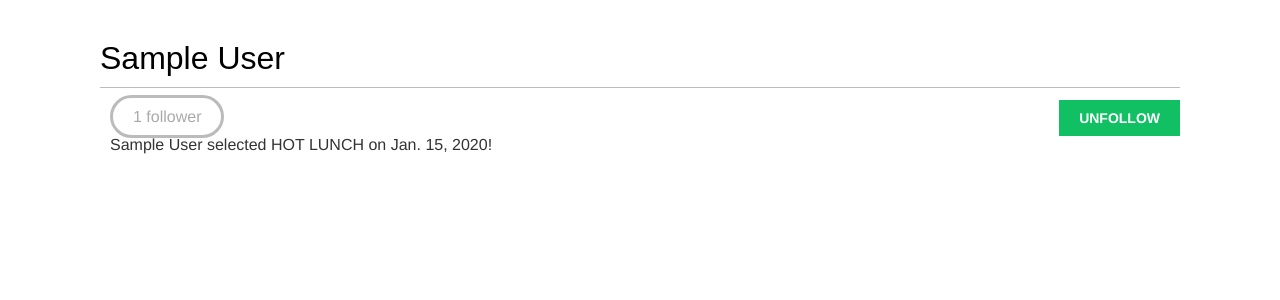
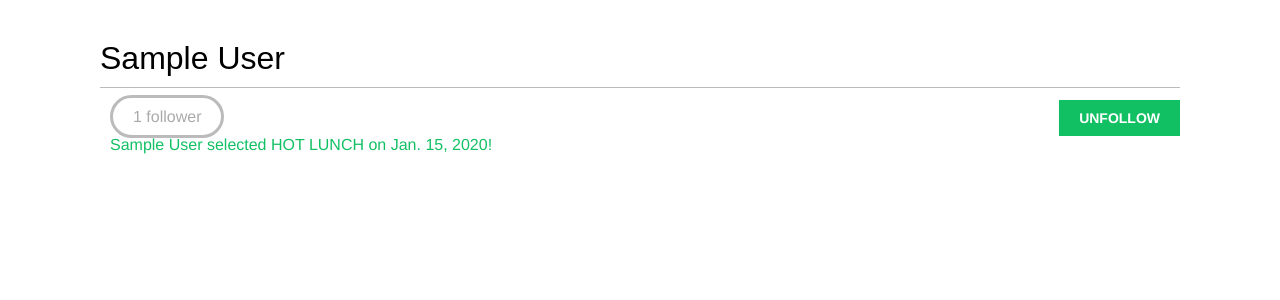
Before and after one commit to rscottjohnson/SLMSv2, a Django app: a page that uses account/templates/base.html in a window 1280 px wide. Shown: the part 48-348 px from the top of the page. Run offline with Django 3.2, Linux system fonts and the light colour scheme; a user stored in the database is signed in; tables that the repository leaves empty hold one stand-in row (values such as "Sample post"); some libraries are stand-ins or nearby versions; some web fonts are replaced.

Commit message:
Update README

```diff
--- a/account/static/css/base.css
+++ b/account/static/css/base.css
@@ -199,7 +199,7 @@ a.like, a.follow { float:right; margin-top:-8px; }
 }
 #selection-list img { width:220px; height:220px; }
 #selection-list .info { padding:10px; }
-#selection-list .info a { color:#333; }
+#selection-list .info a { color:#12c064; }
 .selection-likes div {
     float:left;
     width:auto;
```
Also changed, not shown: README.md.
